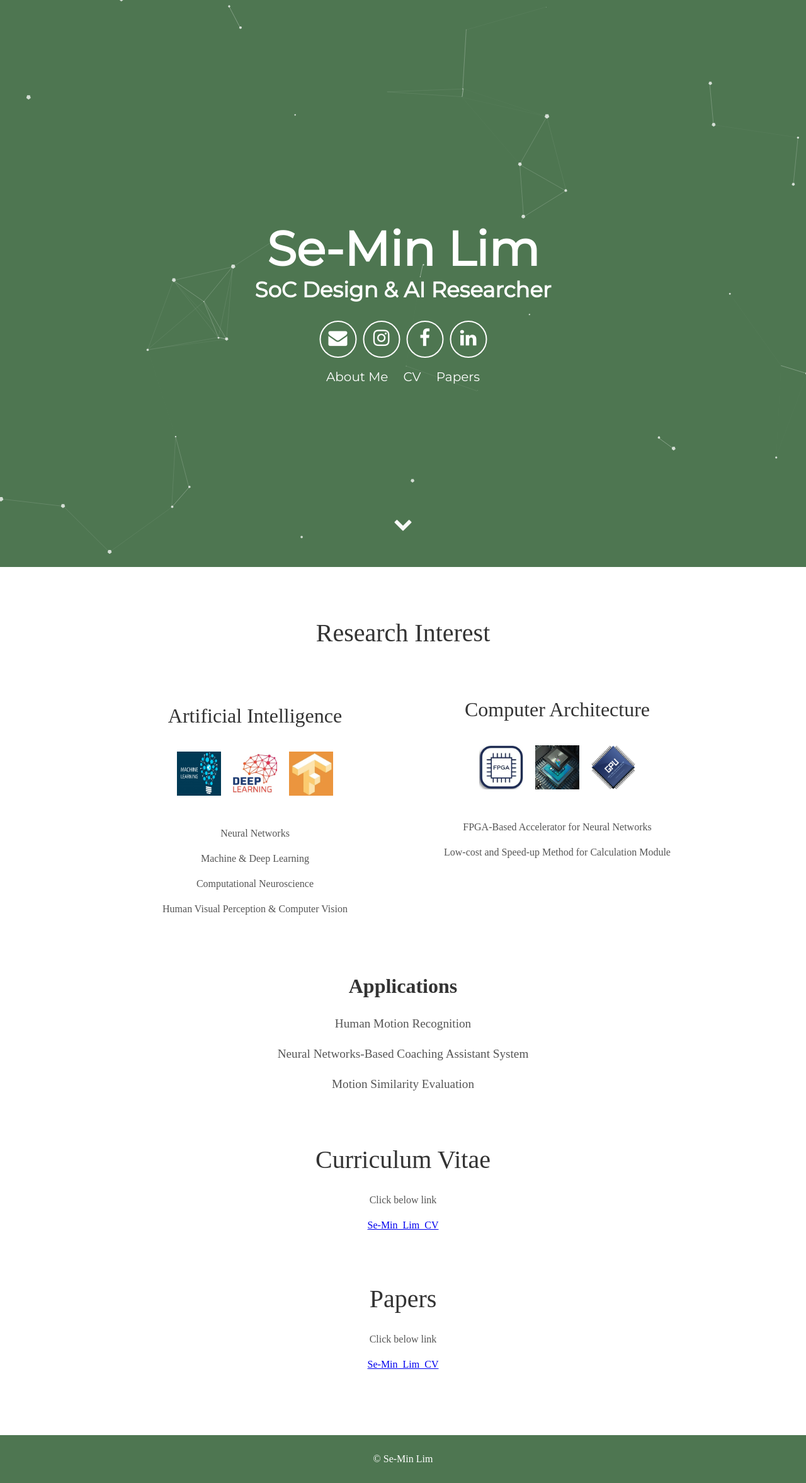
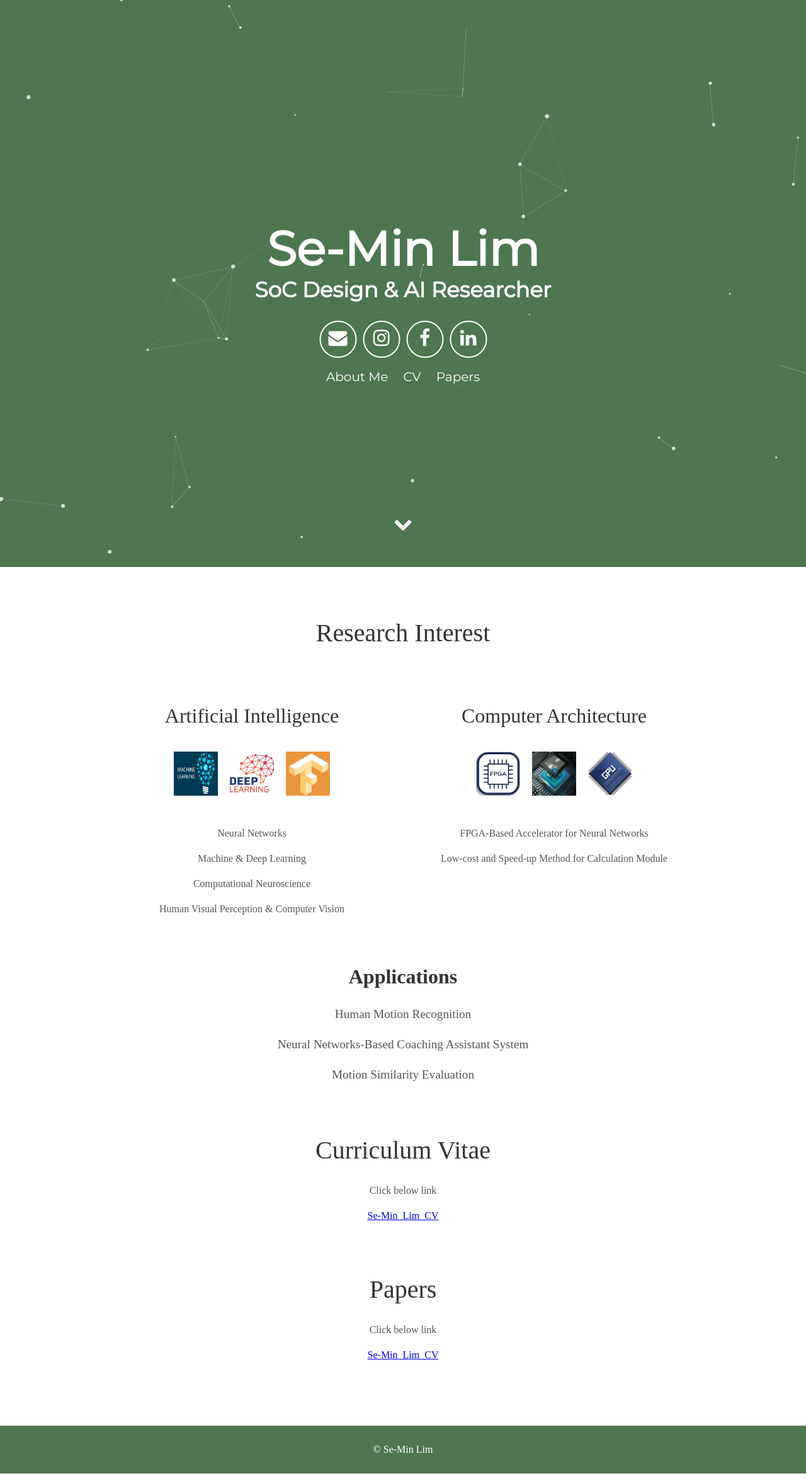
Before and after one commit to SeMinLim/SeMinLim.github.io, a Jekyll site: the page built from index.html, in a window 1280 px wide. Shown: the whole page at 63% size. Built offline with Jekyll 4.4.1, drawn with Linux system fonts in a browser that asks for light colours; some web fonts are replaced.

Commit message:
Update about.html

```diff
--- a/_includes/about.html
+++ b/_includes/about.html
@@ -12,7 +12,7 @@
     <p>Computational Neuroscience</p>
     <p>Human Visual Perception & Computer Vision</p>
   </div>
-  <div class="tech" style="margin:0px 0px -15px 0px;">
+  <div class="tech">
     <h2>Computer Architecture</h2>
       <img width="70" height="70" src="/assets/FPGA.jpeg"/>
       <img width="70" height="70" src="/assets/SoC.jpg"/>
@@ -21,7 +21,7 @@
     <p>Low-cost and Speed-up Method for Calculation Module</p>
   </div>
 </div>
-<div class="user-details">
+<div class="user-details" style="margin:-15px 0px 0px 0px;">
   <h2>Applications</h2>
   <p>Human Motion Recognition</p>
   <p>Neural Networks-Based Coaching Assistant System</p>
```
